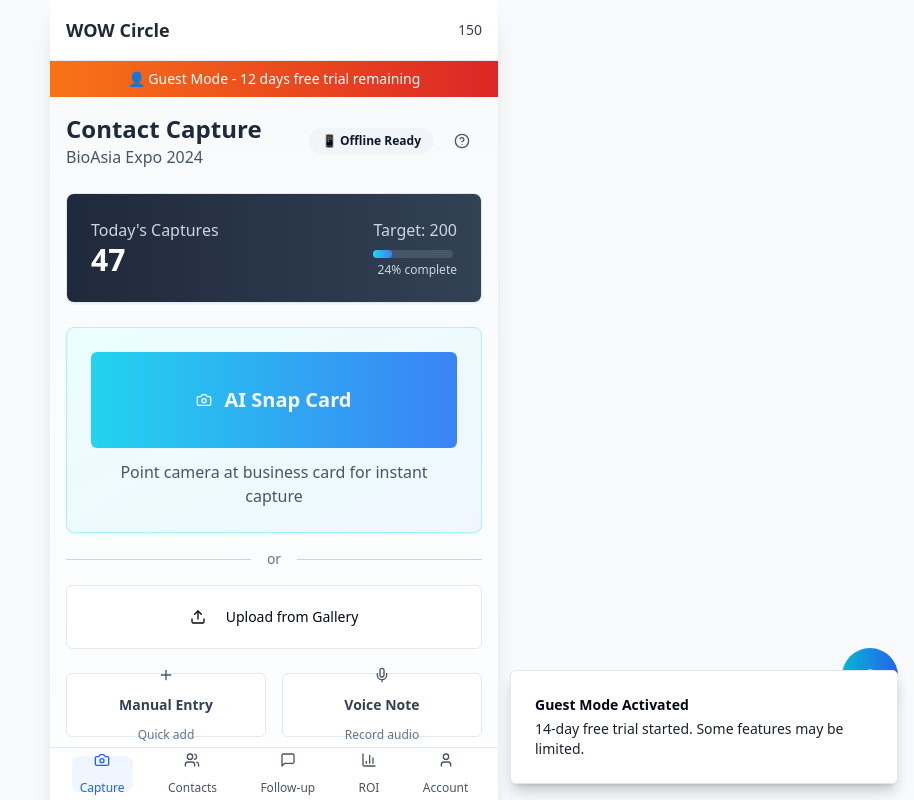
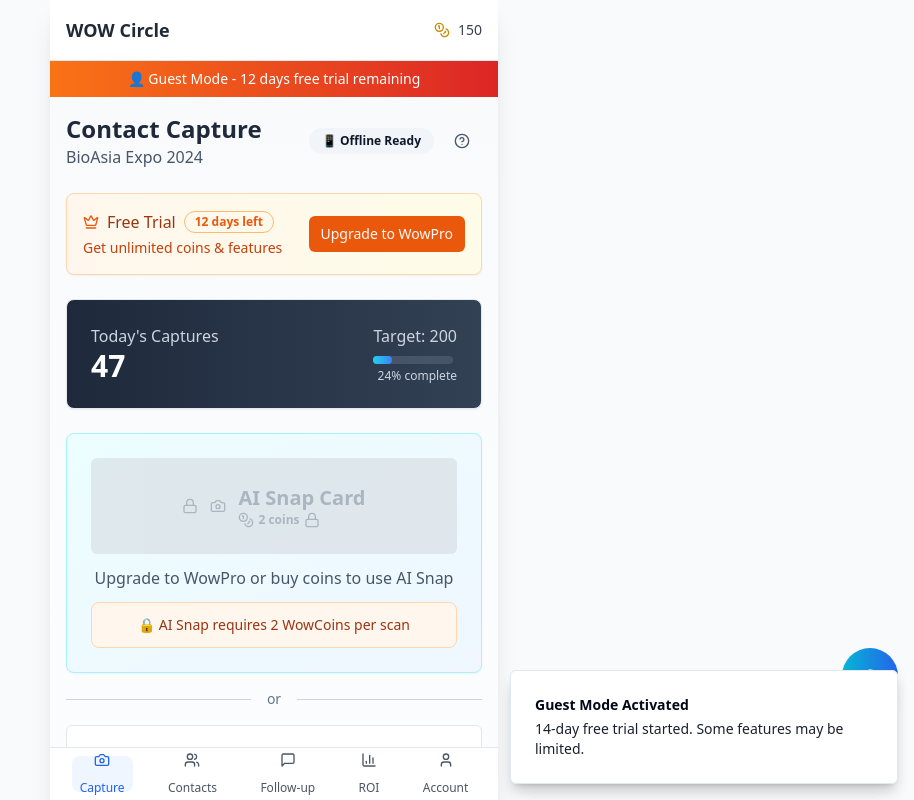
Before and after one commit to avneeetk/event-flow-lead-compass, a React (Vite) app: page / in a window 1280 px wide. Both pictures are taken after a click on the button "Continue as Guest (14-day trial)". Shown: the top 800 px of the page, without its empty margins (366-1280 px from the left). Built offline with nearby package versions, Linux system fonts and the light colour scheme.

Commit message:
Add AI Snap lock and upgrade prompts
Implement lock icon and WowCoins requirement for AI Snap. Add upgrade prompts at various points in the app, including AI Snap click, after scan, Coin Wallet screen, dashboard, and when sending AI-generated emails.

```diff
--- a/src/components/AISnapCapture.tsx
+++ b/src/components/AISnapCapture.tsx
@@ -2,16 +2,21 @@
 import { useState, useRef } from 'react';
 import { Button } from '@/components/ui/button';
 import { Card, CardContent } from '@/components/ui/card';
-import { Camera, Upload, Loader2 } from 'lucide-react';
+import { Camera, Upload, Loader2, Lock, Coins } from 'lucide-react';
+import { toast } from '@/hooks/use-toast';
 
 interface AISnapCaptureProps {
   onCapture: (extractedData: any) => void;
+  coinBalance?: number;
+  isProUser?: boolean;
 }
 
-const AISnapCapture = ({ onCapture }: AISnapCaptureProps) => {
+const AISnapCapture = ({ onCapture, coinBalance = 0, isProUser = false }: AISnapCaptureProps) => {
   const [isProcessing, setIsProcessing] = useState(false);
   const [capturedImage, setCapturedImage] = useState<string | null>(null);
   const fileInputRef = useRef<HTMLInputElement>(null);
+
+  const canUseAISnap = isProUser || coinBalance >= 2;
 
   const simulateAIExtraction = (imageFile: File) => {
     setIsProcessing(true);
@@ -51,6 +56,15 @@ const AISnapCapture = ({ onCapture }: AISnapCaptureProps) => {
   };
 
   const handleCameraClick = () => {
+    if (!canUseAISnap) {
+      toast({
+        title: "AI Snap requires WowCoins",
+        description: `AI Snap requires 2 WowCoins per scan. You have ${coinBalance} coins left. Upgrade to continue.`,
+        variant: "destructive"
+      });
+      return;
+    }
+
     // In a real app, this would open the camera
     // For demo, we'll simulate with file input
     fileInputRef.current?.click();
@@ -58,7 +72,7 @@ const AISnapCapture = ({ onCapture }: AISnapCaptureProps) => {
 
   const handleFileSelect = (e: React.ChangeEvent<HTMLInputElement>) => {
     const file = e.target.files?.[0];
-    if (file) {
+    if (file && canUseAISnap) {
       handleImageCapture(file);
     }
   };
@@ -107,17 +121,41 @@ const AISnapCapture = ({ onCapture }: AISnapCaptureProps) => {
         <CardContent className="p-6">
           <Button
             onClick={handleCameraClick}
-            className="w-full h-24 text-xl font-semibold bg-gradient-to-r from-cyan-400 to-blue-500 hover:from-cyan-300 hover:to-blue-400 transition-all duration-300 transform hover:scale-105"
+            disabled={!canUseAISnap}
+            className={`w-full h-24 text-xl font-semibold transition-all duration-300 transform hover:scale-105 ${
+              canUseAISnap
+                ? "bg-gradient-to-r from-cyan-400 to-blue-500 hover:from-cyan-300 hover:to-blue-400"
+                : "bg-gray-300 text-gray-500 cursor-not-allowed"
+            }`}
           >
             <div className="flex items-center space-x-3">
+              {!canUseAISnap && <Lock className="w-6 h-6" />}
               <Camera className="w-8 h-8" />
-              <span>AI Snap Card</span>
+              <div className="flex flex-col items-start">
+                <span>AI Snap Card</span>
+                <div className="flex items-center space-x-1 text-xs">
+                  <Coins className="w-3 h-3" />
+                  <span>2 coins</span>
+                  {!canUseAISnap && <Lock className="w-3 h-3 ml-1" />}
+                </div>
+              </div>
             </div>
           </Button>
 
           <p className="text-slate-600 mt-3 text-center">
-            Point camera at business card for instant capture
+            {canUseAISnap
+              ? "Point camera at business card for instant capture"
+              : "Upgrade to WowPro or buy coins to use AI Snap"
+            }
           </p>
+
+          {!canUseAISnap && (
+            <div className="mt-3 p-3 bg-orange-50 border border-orange-200 rounded-lg">
+              <p className="text-sm text-orange-800 text-center">
+                🔒 AI Snap requires 2 WowCoins per scan
+              </p>
+            </div>
+          )}
         </CardContent>
       </Card>
 
--- a/src/components/AccountSettings.tsx
+++ b/src/components/AccountSettings.tsx
@@ -1,4 +1,3 @@
-
 import { useState } from 'react';
 import { Button } from '@/components/ui/button';
 import { Card, CardContent, CardHeader, CardTitle } from '@/components/ui/card';
@@ -7,7 +6,7 @@ import { Progress } from '@/components/ui/progress';
 import { Badge } from '@/components/ui/badge';
 import { Input } from '@/components/ui/input';
 import { Label } from '@/components/ui/label';
-import { User, Users, coins, Lock } from 'lucide-react';
+import { User, Users, Coins, Lock } from 'lucide-react';
 import { toast } from '@/hooks/use-toast';
 
 const AccountSettings = () => {
@@ -58,7 +57,7 @@ const AccountSettings = () => {
         <h1 className="text-2xl font-bold text-gray-800 mb-2">Account Settings</h1>
         <div className="flex items-center space-x-4">
           <div className="flex items-center space-x-2">
-            <coins className="w-4 h-4 text-yellow-600" />
+            <Coins className="w-4 h-4 text-yellow-600" />
             <span className="text-sm font-medium">{coinBalance} WowCoins</span>
           </div>
           {!isProUser && (
@@ -233,7 +232,7 @@ const AccountSettings = () => {
               <div className="space-y-6">
                 <div className="text-center p-6 bg-gradient-to-r from-yellow-50 to-orange-50 rounded-lg">
                   <div className="flex items-center justify-center space-x-2 mb-2">
-                    <coins className="w-8 h-8 text-yellow-600" />
+                    <Coins className="w-8 h-8 text-yellow-600" />
                     <span className="text-3xl font-bold text-yellow-600">{coinBalance}</span>
                   </div>
                   <p className="text-gray-600">Available WowCoins</p>
--- a/src/components/LeadCaptureScreen.tsx
+++ b/src/components/LeadCaptureScreen.tsx
@@ -1,9 +1,8 @@
-
 import { useState, useEffect } from 'react';
 import { Button } from '@/components/ui/button';
 import { Card, CardContent, CardHeader, CardTitle } from '@/components/ui/card';
 import { Badge } from '@/components/ui/badge';
-import { MessageSquare, Mic, Plus, HelpCircle } from 'lucide-react';
+import { MessageSquare, Mic, Plus, HelpCircle, Crown } from 'lucide-react';
 import { toast } from '@/hooks/use-toast';
 import AISnapCapture from './AISnapCapture';
 import LeadEditModal from './LeadEditModal';
@@ -19,6 +18,9 @@ const LeadCaptureScreen = ({ isEventModeActive }: LeadCaptureScreenProps) => {
   const [capturedLead, setCapturedLead] = useState<any>(null);
   const [isOfflineMode, setIsOfflineMode] = useState(true);
   const [showWalkthrough, setShowWalkthrough] = useState(false);
+  const [coinBalance, setCoinBalance] = useState(0); // Free trial users start with 0 coins
+  const [isProUser, setIsProUser] = useState(false);
+  const [trialDaysLeft, setTrialDaysLeft] = useState(12);
 
   useEffect(() => {
     // Check if user should see walkthrough
@@ -62,6 +64,13 @@ const LeadCaptureScreen = ({ isEventModeActive }: LeadCaptureScreenProps) => {
     });
   };
 
+  const handleUpgrade = () => {
+    toast({
+      title: "Upgrade to WowPro",
+      description: "Unlock Smart Reports & Team Delegation features.",
+    });
+  };
+
   return (
     <div className="p-4 pb-20 min-h-screen bg-gradient-to-b from-slate-50 to-white">
       {/* Header with status */}
@@ -86,6 +95,29 @@ const LeadCaptureScreen = ({ isEventModeActive }: LeadCaptureScreenProps) => {
           </Button>
         </div>
       </div>
+
+      {/* Free Trial Upgrade Banner */}
+      {!isProUser && (
+        <Card className="mb-6 bg-gradient-to-r from-orange-50 to-yellow-50 border-orange-200">
+          <CardContent className="p-4">
+            <div className="flex items-center justify-between">
+              <div>
+                <div className="flex items-center space-x-2 mb-1">
+                  <Crown className="w-4 h-4 text-orange-600" />
+                  <span className="font-medium text-orange-800">Free Trial</span>
+                  <Badge variant="outline" className="text-orange-600 border-orange-300">
+                    {trialDaysLeft} days left
+                  </Badge>
+                </div>
+                <p className="text-sm text-orange-700">Get unlimited coins & features</p>
+              </div>
+              <Button onClick={handleUpgrade} size="sm" className="bg-orange-600 hover:bg-orange-700">
+                Upgrade to WowPro
+              </Button>
+            </div>
+          </CardContent>
+        </Card>
+      )}
 
       {/* Stats Card */}
       <Card className="mb-6 bg-gradient-to-r from-slate-800 to-slate-700 text-white">
@@ -113,7 +145,11 @@ const LeadCaptureScreen = ({ isEventModeActive }: LeadCaptureScreenProps) => {
 
       {/* AI Snap Capture */}
       <div className="mb-6">
-        <AISnapCapture onCapture={handleLeadCapture} />
+        <AISnapCapture
+          onCapture={handleLeadCapture}
+          coinBalance={coinBalance}
+          isProUser={isProUser}
+        />
       </div>
 
       {/* Quick Actions */}
--- a/src/pages/Index.tsx
+++ b/src/pages/Index.tsx
@@ -1,4 +1,3 @@
-
 import { useState, useEffect } from 'react';
 import LoginScreen from '../components/LoginScreen';
 import RegistrationScreen from '../components/RegistrationScreen';
@@ -13,7 +12,7 @@ import BottomNavigation from '../components/BottomNavigation';
 import SupportChat from '../components/SupportChat';
 import { Toaster } from '@/components/ui/toaster';
 import { toast } from '@/hooks/use-toast';
-import { coins } from 'lucide-react';
+import { Coins } from 'lucide-react';
 
 const Index = () => {
   const [hasLoggedIn, setHasLoggedIn] = useState(false);
@@ -132,7 +131,7 @@ const Index = () => {
         <div className="flex justify-between items-center p-4 bg-white border-b">
           <div className="text-lg font-semibold text-gray-800">WOW Circle</div>
           <div className="flex items-center space-x-2">
-            <coins className="w-4 h-4 text-yellow-600" />
+            <Coins className="w-4 h-4 text-yellow-600" />
             <span className="text-sm font-medium text-gray-700">{coinBalance}</span>
           </div>
         </div>
```
